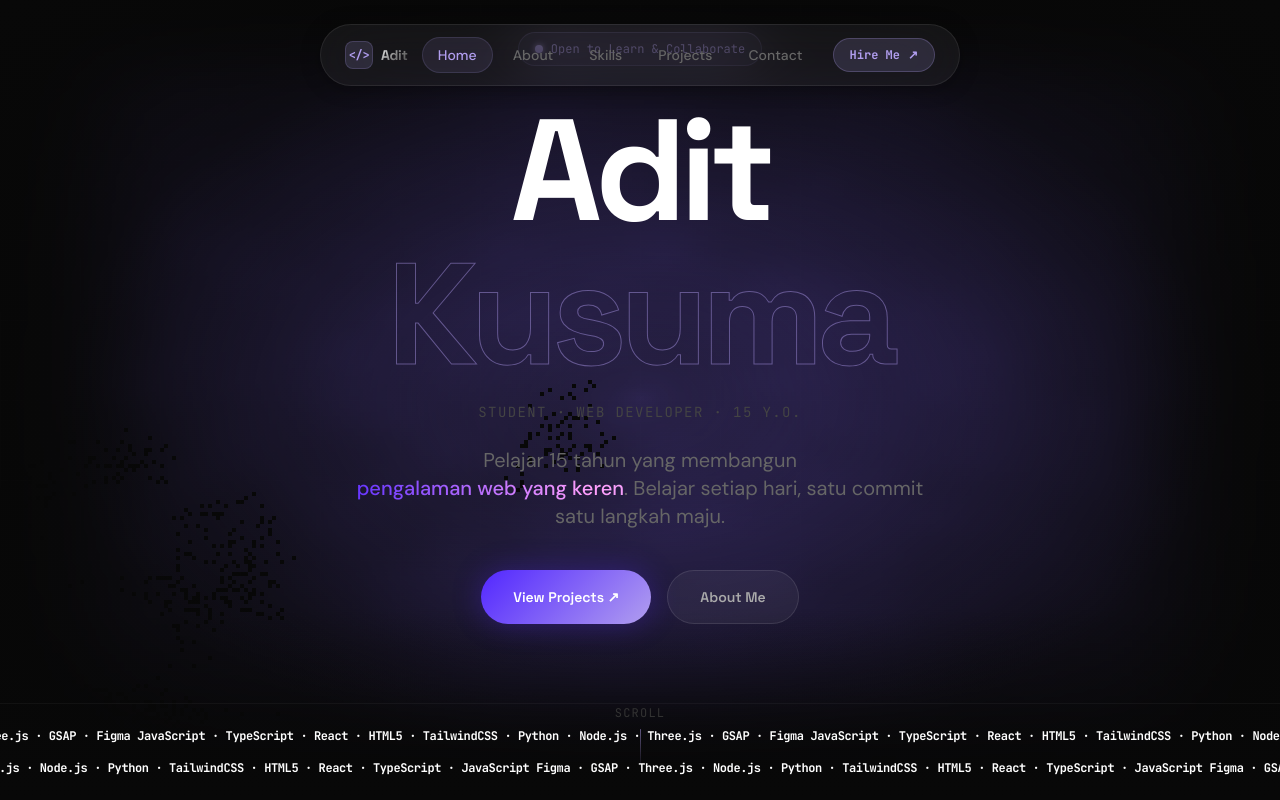
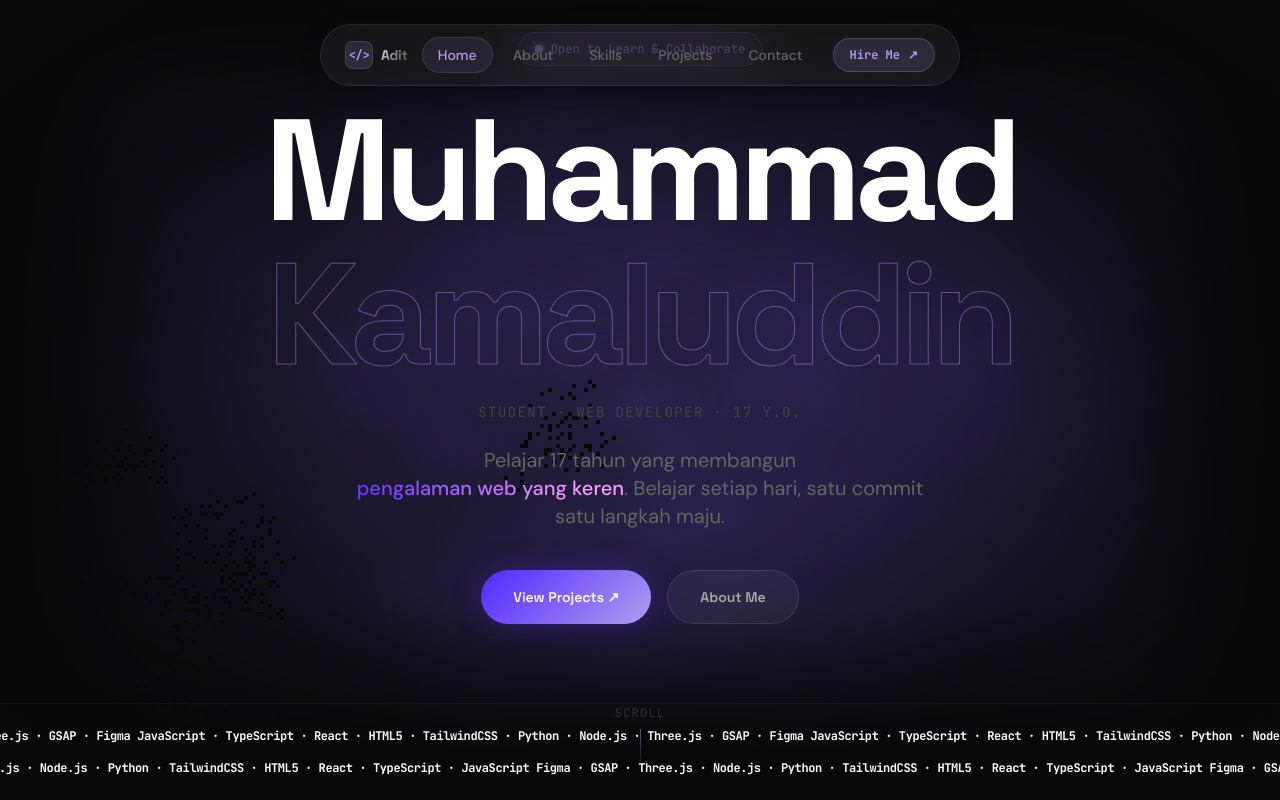
Before and after one commit to Theeskyes/KAMAL-0, a React (Vite) app in the folder Portofolio--main/: page / in a window 1280 px wide. Shown: the top 800 px of the page. Built offline with nearby package versions, Linux system fonts and the light colour scheme.

Commit message:
Update HeroSection.tsx

```diff
--- a/Portofolio--main/src/components/HeroSection.tsx
+++ b/Portofolio--main/src/components/HeroSection.tsx
@@ -43,7 +43,7 @@ export default function HeroSection() {
 
         <h1 ref={headingRef} className="font-display font-bold leading-none tracking-tighter mb-4"
           style={{ fontSize: 'clamp(4rem, 12vw, 9rem)', perspective: '800px' }}>
-          {['Adit', 'Kusuma'].map((word, wi) => (
+          {['Muhammad', 'Kamaluddin'].map((word, wi) => (
             <span key={wi} className="block overflow-hidden">
               {word.split('').map((char, ci) => (
                 <span key={ci} className="ch inline-block"
@@ -56,11 +56,11 @@ export default function HeroSection() {
         </h1>
 
         <p className="font-mono text-sm tracking-widest uppercase mb-6" style={{ color: '#444' }}>
-          Student · Web Developer · 15 y.o.
+          Student · Web Developer · 17 y.o.
         </p>
 
         <p ref={subRef} className="opacity-0 text-lg md:text-xl max-w-xl mx-auto mb-10 leading-relaxed" style={{ color: '#666' }}>
-          Pelajar 15 tahun yang membangun{' '}
+          Pelajar 17 tahun yang membangun{' '}
           <GradientText colors={['#B19EEF', '#5227FF', '#FF9FFC']} animationSpeed={4}>pengalaman web yang keren</GradientText>.
           {' '}Belajar setiap hari, satu commit satu langkah maju.
         </p>
```
